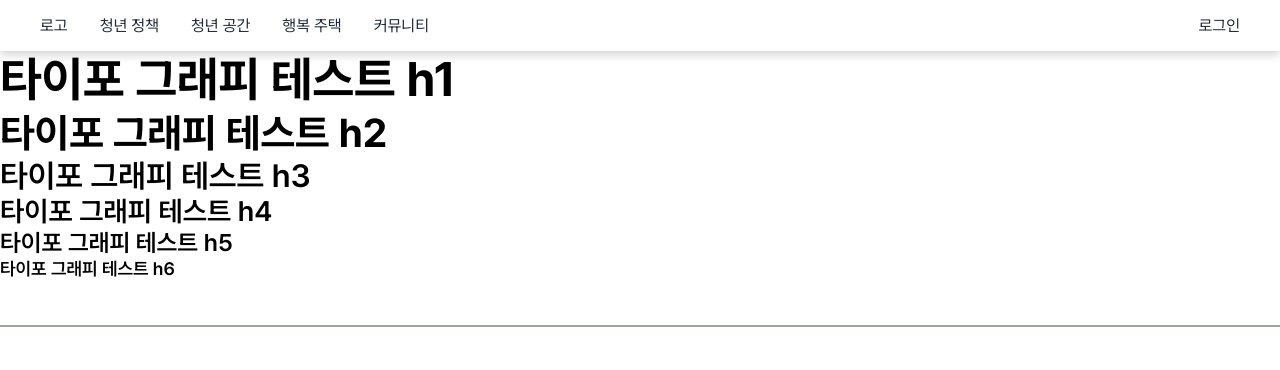
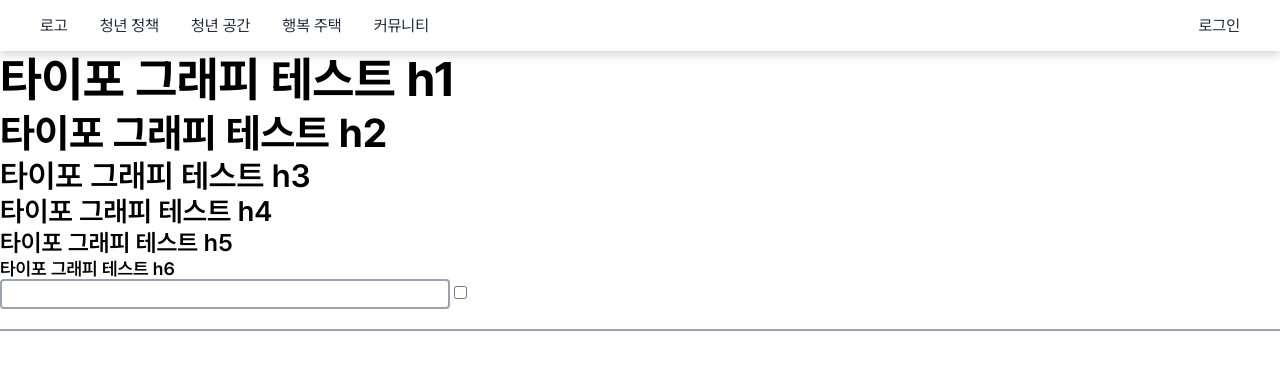
Before and after one commit to For-MZ/formz-fe, a Next.js app: page / in a window 1280 px wide. Shown: the top 370 px of the page. Built offline with nearby package versions, Linux system fonts and the light colour scheme; a web font is replaced by a local one.

Commit message:
Design: Check test

```diff
--- a/src/app/page.tsx
+++ b/src/app/page.tsx
@@ -1,6 +1,7 @@
 import Divider from '@/components/UI/Divider/Divider';
 import Toast from '@/components/UI/Toast/Toast';
 import Input from '@/components/UI/Input/Input';
+import CheckBox from '@/components/UI/CheckBox/CheckBox';
 
 export default function Home() {
   return (
@@ -12,6 +13,7 @@ export default function Home() {
       <h5>타이포 그래피 테스트 h5</h5>
       <h6>타이포 그래피 테스트 h6</h6>
       <Input />
+      <CheckBox />
       <Divider />
       <Toast message="Toast TEST" backgroundColor="#21ca7b" color="#147b4b" />
     </>
--- /dev/null
+++ b/src/components/UI/CheckBox/CheckBox.module.scss
@@ -0,0 +1,3 @@
+.checkbox {
+  background-color: blue;
+}
--- /dev/null
+++ b/src/components/UI/CheckBox/CheckBox.tsx
@@ -0,0 +1,6 @@
+import React from 'react';
+import styles from './CheckBox.module.scss';
+
+export default function CheckBox() {
+  return <input className={styles.checkbox} type="checkbox"></input>;
+}
--- a/src/components/UI/Input/Input.module.scss
+++ b/src/components/UI/Input/Input.module.scss
@@ -1,7 +1,11 @@
 .input {
   width: 442px;
   height: 24px;
-  border: 2px;
-  color: black;
-  border-color: black;
+  border: 2px solid $border-secondary-color;
+  border-radius: 4px;
+  &:focus {
+    outline: none;
+    border-color: $border-focus-ring-color;
+    border-radius: 8px;
+  }
 }
```
